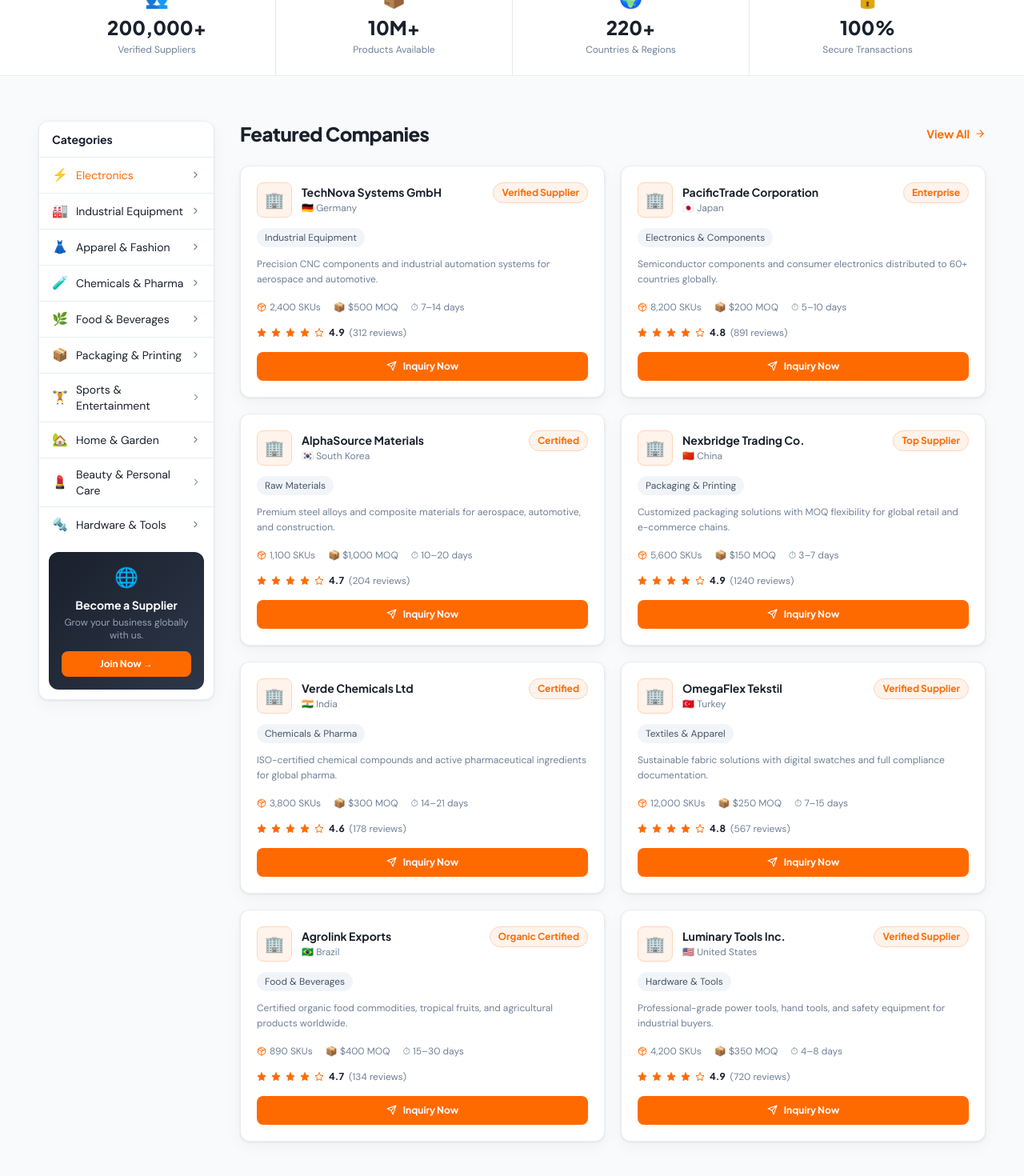
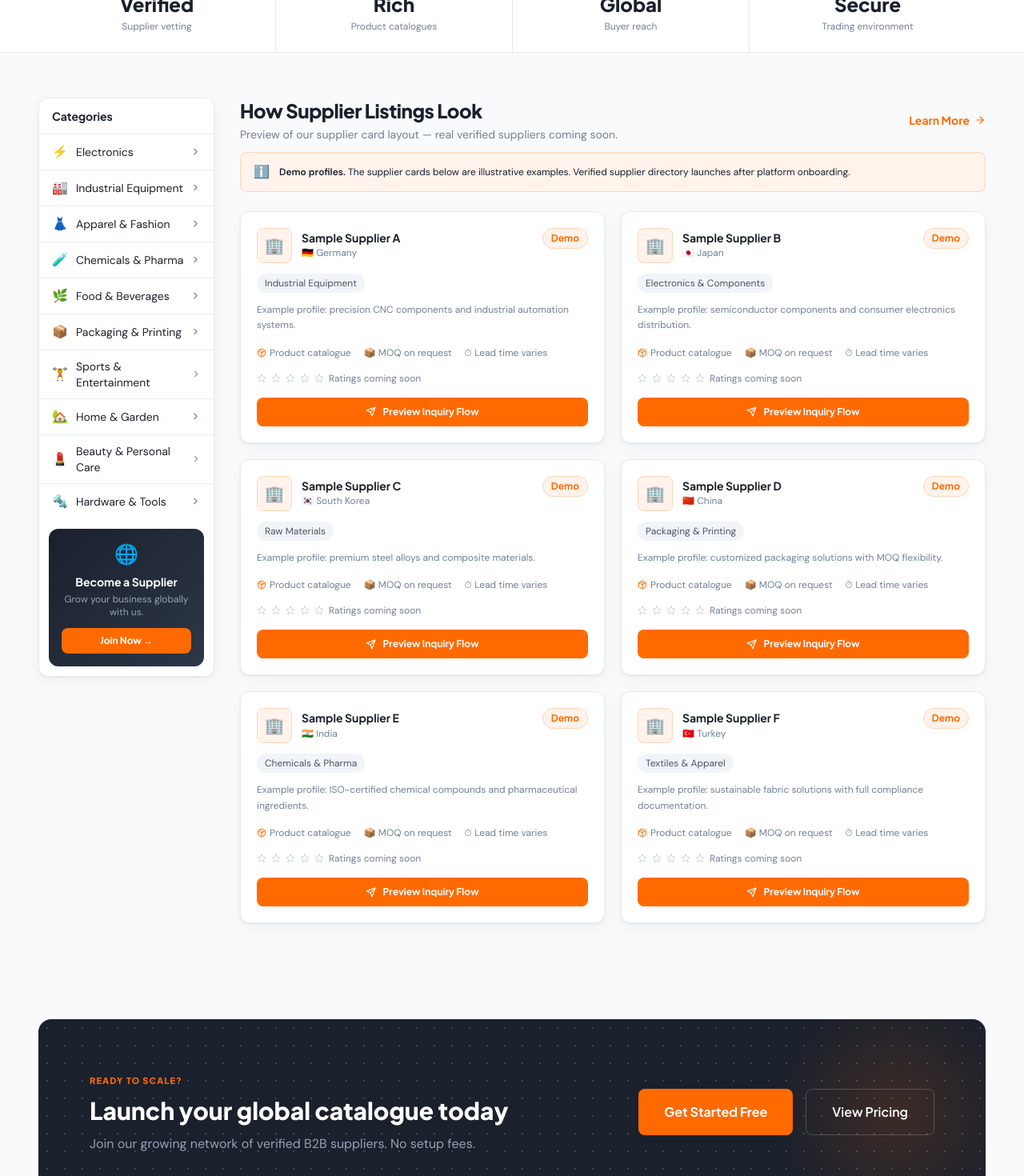
Before and after one commit to idgmedia2025-app/ALLCATALOGUE, a React (Vite) app: page / in a window 1280 px wide. Shown: the part 760-2230 px from the top of the page at 80% size. Built offline with nearby package versions, Linux system fonts and the light colour scheme.

Commit message:
Add files via upload

```diff
--- a/src/pages/HomePage.tsx
+++ b/src/pages/HomePage.tsx
@@ -2,122 +2,64 @@ import { Link } from 'react-router-dom'
 import { ArrowRight, CheckCircle, ChevronRight, Star, Package, Send } from 'lucide-react'
 
 const categories = [
-  { icon: '⚡', label: 'Electronics', count: '2.4M items' },
-  { icon: '🏭', label: 'Industrial Equipment', count: '890K items' },
-  { icon: '👗', label: 'Apparel & Fashion', count: '5.1M items' },
-  { icon: '🧪', label: 'Chemicals & Pharma', count: '320K items' },
-  { icon: '🌿', label: 'Food & Beverages', count: '1.2M items' },
-  { icon: '📦', label: 'Packaging & Printing', count: '760K items' },
-  { icon: '🏋️', label: 'Sports & Entertainment', count: '430K items' },
-  { icon: '🏡', label: 'Home & Garden', count: '2.8M items' },
-  { icon: '💄', label: 'Beauty & Personal Care', count: '1.9M items' },
-  { icon: '🔩', label: 'Hardware & Tools', count: '640K items' },
+  { icon: '⚡', label: 'Electronics' },
+  { icon: '🏭', label: 'Industrial Equipment' },
+  { icon: '👗', label: 'Apparel & Fashion' },
+  { icon: '🧪', label: 'Chemicals & Pharma' },
+  { icon: '🌿', label: 'Food & Beverages' },
+  { icon: '📦', label: 'Packaging & Printing' },
+  { icon: '🏋️', label: 'Sports & Entertainment' },
+  { icon: '🏡', label: 'Home & Garden' },
+  { icon: '💄', label: 'Beauty & Personal Care' },
+  { icon: '🔩', label: 'Hardware & Tools' },
 ]
 
-const companies = [
+// Sample/demo supplier profiles — shown to illustrate how supplier listings appear on the platform.
+// Replace with real verified suppliers once onboarded.
+const sampleCompanies = [
   {
-    name: 'TechNova Systems GmbH',
+    name: 'Sample Supplier A',
     country: '🇩🇪 Germany',
     industry: 'Industrial Equipment',
-    skus: '2,400 SKUs',
-    badge: 'Verified Supplier',
-    rating: 4.9,
-    reviews: 312,
-    desc: 'Precision CNC components and industrial automation systems for aerospace and automotive.',
-    minOrder: '$500 MOQ',
-    leadTime: '7–14 days',
+    desc: 'Example profile: precision CNC components and industrial automation systems.',
   },
   {
-    name: 'PacificTrade Corporation',
+    name: 'Sample Supplier B',
     country: '🇯🇵 Japan',
     industry: 'Electronics & Components',
-    skus: '8,200 SKUs',
-    badge: 'Enterprise',
-    rating: 4.8,
-    reviews: 891,
-    desc: 'Semiconductor components and consumer electronics distributed to 60+ countries globally.',
-    minOrder: '$200 MOQ',
-    leadTime: '5–10 days',
+    desc: 'Example profile: semiconductor components and consumer electronics distribution.',
   },
   {
-    name: 'AlphaSource Materials',
+    name: 'Sample Supplier C',
     country: '🇰🇷 South Korea',
     industry: 'Raw Materials',
-    skus: '1,100 SKUs',
-    badge: 'Certified',
-    rating: 4.7,
-    reviews: 204,
-    desc: 'Premium steel alloys and composite materials for aerospace, automotive, and construction.',
-    minOrder: '$1,000 MOQ',
-    leadTime: '10–20 days',
+    desc: 'Example profile: premium steel alloys and composite materials.',
   },
   {
-    name: 'Nexbridge Trading Co.',
+    name: 'Sample Supplier D',
     country: '🇨🇳 China',
     industry: 'Packaging & Printing',
-    skus: '5,600 SKUs',
-    badge: 'Top Supplier',
-    rating: 4.9,
-    reviews: 1240,
-    desc: 'Customized packaging solutions with MOQ flexibility for global retail and e-commerce chains.',
-    minOrder: '$150 MOQ',
-    leadTime: '3–7 days',
+    desc: 'Example profile: customized packaging solutions with MOQ flexibility.',
   },
   {
-    name: 'Verde Chemicals Ltd',
+    name: 'Sample Supplier E',
     country: '🇮🇳 India',
     industry: 'Chemicals & Pharma',
-    skus: '3,800 SKUs',
-    badge: 'Certified',
-    rating: 4.6,
-    reviews: 178,
-    desc: 'ISO-certified chemical compounds and active pharmaceutical ingredients for global pharma.',
-    minOrder: '$300 MOQ',
-    leadTime: '14–21 days',
+    desc: 'Example profile: ISO-certified chemical compounds and pharmaceutical ingredients.',
   },
   {
-    name: 'OmegaFlex Tekstil',
+    name: 'Sample Supplier F',
     country: '🇹🇷 Turkey',
     industry: 'Textiles & Apparel',
-    skus: '12,000 SKUs',
-    badge: 'Verified Supplier',
-    rating: 4.8,
-    reviews: 567,
-    desc: 'Sustainable fabric solutions with digital swatches and full compliance documentation.',
-    minOrder: '$250 MOQ',
-    leadTime: '7–15 days',
-  },
-  {
-    name: 'Agrolink Exports',
-    country: '🇧🇷 Brazil',
-    industry: 'Food & Beverages',
-    skus: '890 SKUs',
-    badge: 'Organic Certified',
-    rating: 4.7,
-    reviews: 134,
-    desc: 'Certified organic food commodities, tropical fruits, and agricultural products worldwide.',
-    minOrder: '$400 MOQ',
-    leadTime: '15–30 days',
-  },
-  {
-    name: 'Luminary Tools Inc.',
-    country: '🇺🇸 United States',
-    industry: 'Hardware & Tools',
-    skus: '4,200 SKUs',
-    badge: 'Verified Supplier',
-    rating: 4.9,
-    reviews: 720,
-    desc: 'Professional-grade power tools, hand tools, and safety equipment for industrial buyers.',
-    minOrder: '$350 MOQ',
-    leadTime: '4–8 days',
+    desc: 'Example profile: sustainable fabric solutions with full compliance documentation.',
   },
 ]
 
-const stats = [
-  { icon: '👥', value: '200,000+', label: 'Verified Suppliers' },
-  { icon: '📦', value: '10M+', label: 'Products Available' },
-  { icon: '🌍', value: '220+', label: 'Countries & Regions' },
-  { icon: '🔒', value: '100%', label: 'Secure Transactions' },
+const valueProps = [
+  { icon: '✅', value: 'Verified', label: 'Supplier vetting' },
+  { icon: '📦', value: 'Rich', label: 'Product catalogues' },
+  { icon: '🌍', value: 'Global', label: 'Buyer reach' },
+  { icon: '🔒', value: 'Secure', label: 'Trading environment' },
 ]
 
 export default function HomePage() {
@@ -144,7 +86,7 @@ export default function HomePage() {
               <span style={{ color: 'var(--orange)' }}>Sourcing Partner</span>
             </h1>
             <p className="font-body text-lg mb-8 leading-relaxed animate-fade-up delay-200" style={{ color: '#94a3b8' }}>
-              Explore thousands of quality catalogues from verified companies around the world.
+              Explore quality catalogues from verified companies around the world.
               Real-time inventory, technical docs, and instant RFQ.
             </p>
             <div className="flex flex-wrap gap-4 mb-10 animate-fade-up delay-300">
@@ -172,15 +114,14 @@ export default function HomePage() {
               style={{ background: 'radial-gradient(circle, rgba(255,106,0,0.4), transparent 70%)' }} />
             <div className="relative grid grid-cols-2 gap-4 z-10">
               {[
-                { icon: '🏭', label: 'Manufacturing', num: '14K+' },
-                { icon: '⚡', label: 'Electronics', num: '8.2K+' },
-                { icon: '🧪', label: 'Chemicals', num: '3.8K+' },
-                { icon: '📦', label: 'Packaging', num: '5.6K+' },
+                { icon: '🏭', label: 'Manufacturing' },
+                { icon: '⚡', label: 'Electronics' },
+                { icon: '🧪', label: 'Chemicals' },
+                { icon: '📦', label: 'Packaging' },
               ].map(item => (
                 <div key={item.label} className="card p-5 text-center" style={{ background: 'rgba(255,255,255,0.07)', border: '1px solid rgba(255,255,255,0.1)', transform: 'none' }}>
                   <div className="text-3xl mb-2">{item.icon}</div>
-                  <div className="font-display font-bold text-white text-sm">{item.num}</div>
-                  <div className="font-body text-xs mt-1" style={{ color: '#94a3b8' }}>{item.label}</div>
+                  <div className="font-display font-bold text-white text-sm">{item.label}</div>
                 </div>
               ))}
             </div>
@@ -188,11 +129,11 @@ export default function HomePage() {
         </div>
       </section>
 
-      {/* Stats bar */}
+      {/* Value props bar */}
       <div className="bg-white border-b" style={{ borderColor: 'var(--border)' }}>
         <div className="max-w-7xl mx-auto px-6 lg:px-12">
           <div className="grid grid-cols-2 md:grid-cols-4 divide-x" style={{ borderColor: 'var(--border)' }}>
-            {stats.map(s => (
+            {valueProps.map(s => (
               <div key={s.label} className="py-6 px-8 text-center">
                 <div className="text-2xl mb-1">{s.icon}</div>
                 <div className="font-display font-extrabold text-2xl" style={{ color: 'var(--navy)' }}>{s.value}</div>
@@ -203,7 +144,7 @@ export default function HomePage() {
         </div>
       </div>
 
-      {/* Categories + Featured Companies */}
+      {/* Categories + Sample Companies */}
       <section className="py-14">
         <div className="max-w-7xl mx-auto px-6 lg:px-12 grid md:grid-cols-[220px_1fr] gap-8">
           {/* Sidebar Categories */}
@@ -219,7 +160,7 @@ export default function HomePage() {
                       style={{ borderBottom: i < categories.length - 1 ? `1px solid var(--border)` : 'none' }}>
                       <span className="flex items-center gap-2.5">
                         <span className="text-base">{cat.icon}</span>
-                        <span className="text-sm font-body group-hover:text-orange-600 transition-colors" style={{ color: i === 0 ? 'var(--orange)' : 'var(--navy)' }}>
+                        <span className="text-sm font-body group-hover:text-orange-600 transition-colors" style={{ color: 'var(--navy)' }}>
                           {cat.label}
                         </span>
                       </span>
@@ -241,15 +182,29 @@ export default function HomePage() {
 
           {/* Main content */}
           <div>
-            <div className="flex items-center justify-between mb-6">
-              <h2 className="section-title text-2xl">Featured Companies</h2>
-              <a href="#" className="flex items-center gap-1.5 text-sm font-display font-bold hover:gap-3 transition-all" style={{ color: 'var(--orange)' }}>
-                View All <ArrowRight size={14} />
-              </a>
+            <div className="flex items-center justify-between mb-3">
+              <div>
+                <h2 className="section-title text-2xl">How Supplier Listings Look</h2>
+                <p className="text-sm font-body mt-1" style={{ color: 'var(--muted)' }}>
+                  Preview of our supplier card layout — real verified suppliers coming soon.
+                </p>
+              </div>
+              <Link to="/solutions" className="flex items-center gap-1.5 text-sm font-display font-bold hover:gap-3 transition-all" style={{ color: 'var(--orange)' }}>
+                Learn More <ArrowRight size={14} />
+              </Link>
+            </div>
+
+            {/* Demo disclosure banner */}
+            <div className="mb-6 rounded-lg px-4 py-3 flex items-center gap-3"
+              style={{ background: 'var(--orange-light)', border: '1px solid var(--orange-mid)' }}>
+              <span className="text-base">ℹ️</span>
+              <p className="text-xs font-body" style={{ color: 'var(--navy)' }}>
+                <strong>Demo profiles.</strong> The supplier cards below are illustrative examples. Verified supplier directory launches after platform onboarding.
+              </p>
             </div>
 
             <div className="grid sm:grid-cols-2 xl:grid-cols-2 gap-5">
-              {companies.map(company => (
+              {sampleCompanies.map(company => (
                 <div key={company.name} className="card p-5 group cursor-pointer">
                   {/* Header */}
                   <div className="flex items-start justify-between mb-3">
@@ -265,7 +220,7 @@ export default function HomePage() {
                         <p className="text-xs font-body mt-0.5" style={{ color: 'var(--muted)' }}>{company.country}</p>
                       </div>
                     </div>
-                    <span className="tag-orange text-xs">{company.badge}</span>
+                    <span className="tag-orange text-xs">Demo</span>
                   </div>
 
                   {/* Industry tag */}
@@ -278,30 +233,28 @@ export default function HomePage() {
                     {company.desc}
                   </p>
 
-                  {/* Meta */}
+                  {/* Meta (illustrative) */}
                   <div className="flex items-center gap-4 mb-4 text-xs font-body" style={{ color: 'var(--muted)' }}>
                     <span className="flex items-center gap-1">
                       <Package size={12} style={{ color: 'var(--orange)' }} />
-                      {company.skus}
+                      Product catalogue
                     </span>
-                    <span>📦 {company.minOrder}</span>
-                    <span>⏱ {company.leadTime}</span>
+                    <span>📦 MOQ on request</span>
+                    <span>⏱ Lead time varies</span>
                   </div>
 
-                  {/* Rating */}
+                  {/* Rating placeholder */}
                   <div className="flex items-center gap-1.5 mb-4">
                     {[...Array(5)].map((_, i) => (
-                      <Star key={i} size={12} fill={i < Math.floor(company.rating) ? 'var(--orange)' : 'none'}
-                        style={{ color: 'var(--orange)' }} />
+                      <Star key={i} size={12} style={{ color: '#cbd5e0' }} />
                     ))}
-                    <span className="text-xs font-display font-bold" style={{ color: 'var(--navy)' }}>{company.rating}</span>
-                    <span className="text-xs font-body" style={{ color: 'var(--muted)' }}>({company.reviews} reviews)</span>
+                    <span className="text-xs font-body" style={{ color: 'var(--muted)' }}>Ratings coming soon</span>
                   </div>
 
                   {/* Action */}
                   <button className="btn-primary w-full text-xs py-2.5 flex items-center justify-center gap-2">
                     <Send size={13} />
-                    Inquiry Now
+                    Preview Inquiry Flow
                   </button>
                 </div>
               ))}
@@ -323,7 +276,7 @@ export default function HomePage() {
                 Launch your global catalogue today
               </h2>
               <p className="font-body text-base" style={{ color: '#94a3b8' }}>
-                Join 200,000+ verified suppliers. No setup fees.
+                Join our growing network of verified B2B suppliers. No setup fees.
               </p>
             </div>
             <div className="flex flex-col sm:flex-row gap-4 flex-shrink-0">
--- a/src/pages/PricingPage.tsx
+++ b/src/pages/PricingPage.tsx
@@ -24,8 +24,8 @@ const plans = [
         { t: 'Multi-language', ok: false },
       ],
       'Support': [
-        { t: 'Cloudflare security', ok: true },
-        { t: 'Malware scanning', ok: true },
+        { t: 'Enterprise-grade security', ok: true },
+        { t: 'Automatic malware scanning', ok: true },
         { t: 'Email support', ok: true },
         { t: 'Dedicated manager', ok: false },
       ],
@@ -54,8 +54,8 @@ const plans = [
         { t: 'Multi-language', ok: true },
       ],
       'Support': [
-        { t: 'Cloudflare + Turnstile', ok: true },
-        { t: 'Malware scanning', ok: true },
+        { t: 'Advanced bot protection', ok: true },
+        { t: 'Automatic malware scanning', ok: true },
         { t: 'Priority email + chat', ok: true },
         { t: 'Dedicated manager', ok: false },
       ],
@@ -83,8 +83,8 @@ const plans = [
         { t: 'Multi-language', ok: true },
       ],
       'Support': [
-        { t: 'Cloudflare + ClamAV', ok: true },
-        { t: 'Sentry monitoring', ok: true },
+        { t: 'Deep-scan file inspection', ok: true },
+        { t: '24/7 error monitoring', ok: true },
         { t: '24/7 phone + Slack', ok: true },
         { t: 'Dedicated manager', ok: true },
       ],
@@ -98,7 +98,7 @@ const faqs = [
   { q: 'Is there a setup fee for Enterprise?', a: 'No setup fees. Enterprise pricing covers everything including onboarding, migration, and custom work.' },
   { q: 'What happens if I exceed my SKU limit?', a: 'We notify you at 90%. Your existing catalogue stays fully accessible — we never block access. Upgrade any time.' },
   { q: 'Do you offer annual billing discounts?', a: 'Yes. Annual billing saves approximately 20% compared to monthly pricing on all paid plans.' },
-  { q: 'Is my data secure and GDPR compliant?', a: 'Yes — SOC 2 Type II certified and fully GDPR compliant. Supabase EU region available with Cloudflare edge storage.' },
+  { q: 'Is my data secure and GDPR compliant?', a: 'Yes — SOC 2 Type II certified and fully GDPR compliant. EU data-residency region available with encrypted storage at rest and in transit.' },
 ]
 
 export default function PricingPage() {
--- a/src/pages/SolutionsPage.tsx
+++ b/src/pages/SolutionsPage.tsx
@@ -9,7 +9,7 @@ const solutions = [
     borderColor: '#bfdffc',
     description: 'Publish technical datasheets, CAD files, tolerance specs, and compliance certificates. Buyers get instant access to the exact documentation needed for procurement decisions.',
     benefits: ['3D model & CAD file hosting', 'Compliance document management', 'RFQ integration with ERP systems', 'Multi-tier distributor access control'],
-    companies: ['Siemens', 'ABB', 'Bosch'],
+    companies: ['Automation OEMs', 'Machinery builders', 'Precision component makers'],
   },
   {
     emoji: '🚚',
@@ -19,7 +19,7 @@ const solutions = [
     borderColor: '#fdd5a8',
     description: 'Aggregate products from hundreds of manufacturers into a unified, searchable catalogue. Real-time stock levels, tiered pricing, and lead-time visibility for buyers worldwide.',
     benefits: ['Multi-manufacturer aggregation', 'Live inventory sync via API', 'Tiered pricing by buyer segment', 'Bulk RFQ management tools'],
-    companies: ['Würth', 'Grainger', 'RS Components'],
+    companies: ['MRO distributors', 'Industrial traders', 'Export–import firms'],
   },
   {
     emoji: '🛒',
@@ -29,7 +29,7 @@ const solutions = [
     borderColor: '#bbf7d0',
     description: 'Enable wholesale buyers to browse your full product range, submit bulk orders, and track shipment status — all within a branded catalogue portal.',
     benefits: ['Branded buyer portal', 'MOQ & volume pricing rules', 'Shipment tracking integration', 'Net-30/60 payment terms display'],
-    companies: ['Carrefour', 'Metro Group', 'Tesco B2B'],
+    companies: ['Wholesale chains', 'Hypermarket buyers', 'HORECA suppliers'],
   },
   {
     emoji: '💻',
@@ -39,7 +39,7 @@ const solutions = [
     borderColor: '#e9d5ff',
     description: 'Component-level technical specifications, lifecycle status, REACH/RoHS compliance, and cross-reference tables — structured for engineers and procurement teams.',
     benefits: ['Component lifecycle tracking', 'REACH/RoHS compliance flags', 'Cross-reference & alternative parts', 'BOM (Bill of Materials) integration'],
-    companies: ['Arrow Electronics', 'Avnet', 'Mouser'],
+    companies: ['Component distributors', 'Contract manufacturers', 'OEM procurement teams'],
   },
   {
     emoji: '🧪',
@@ -49,7 +49,7 @@ const solutions = [
     borderColor: '#fed7aa',
     description: 'Handle SDS sheets, CoA documents, regulatory compliance records, and GHS labels. Full audit trail for every document accessed by buyers.',
     benefits: ['SDS & CoA document management', 'GHS label generation', 'Regulatory compliance tracking', 'Full buyer access audit log'],
-    companies: ['BASF', 'Dow Chemical', 'Lonza'],
+    companies: ['Specialty chemical makers', 'API producers', 'Ingredient suppliers'],
   },
   {
     emoji: '🌿',
@@ -59,7 +59,7 @@ const solutions = [
     borderColor: '#86efac',
     description: 'Product origin, certifications (Organic, Halal, Kosher), nutrition data, and shelf life information — all linked to batch-level traceability.',
     benefits: ['Batch & lot traceability', 'Organic/Halal/Kosher certification', 'Nutritional data structured fields', 'Export documentation support'],
-    companies: ['Cargill', 'Olam International', 'LDC'],
+    companies: ['Commodity exporters', 'Agri-processors', 'Food ingredient traders'],
   },
 ]
 
@@ -107,9 +107,9 @@ export default function SolutionsPage() {
                       </li>
                     ))}
                   </ul>
-                  <div className="flex items-center justify-between pt-4 border-t" style={{ borderColor: 'var(--border)' }}>
-                    <div className="flex items-center gap-2">
-                      <span className="text-xs font-body" style={{ color: 'var(--muted)' }}>Used by:</span>
+                  <div className="flex flex-wrap items-center justify-between gap-3 pt-4 border-t" style={{ borderColor: 'var(--border)' }}>
+                    <div className="flex flex-wrap items-center gap-2">
+                      <span className="text-xs font-body" style={{ color: 'var(--muted)' }}>Built for:</span>
                       {sol.companies.map(c => (
                         <span key={c} className="text-xs font-display font-semibold px-2 py-0.5 rounded"
                           style={{ background: 'var(--bg)', color: 'var(--navy-mid)', border: '1px solid var(--border)' }}>{c}</span>
```
Also changed, not shown: src/pages/FeaturesPage.tsx (+27 -27 lines).
